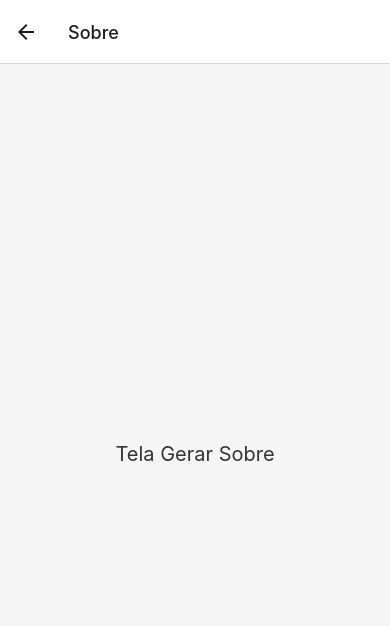
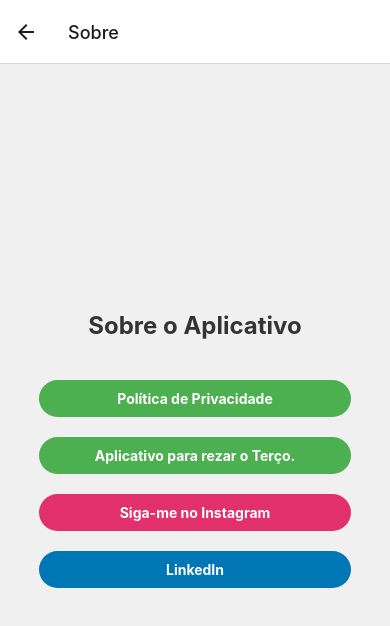
Before and after one commit to jc2x7/palpitesdobicho, a React Native app: screen /Sobre in a window 390 px wide. Shown: the top 626 px of the page. Built offline with nearby package versions, Linux system fonts and the light colour scheme.

Commit message:
antesdapropaganda
antesdapropaganda

```diff
--- a/App.js
+++ b/App.js
@@ -22,9 +22,9 @@ function App() {
           options={{ headerShown: false }} // Oculta o cabeçalho para a tela Home
         />
         <Stack.Screen
-          name="GerarPalpite"
+          name="Gerar Palpite"
           component={GerarPalpite}
-          options={{ headerShown: false }}
+
         />
         <Stack.Screen name="Resultados" component={Resultados} />
         <Stack.Screen name="Historico" component={Historico} />
--- a/package.json
+++ b/package.json
@@ -18,7 +18,9 @@
     "react-native": "0.72.6",
     "react-native-linear-gradient": "^2.8.3",
     "react-native-safe-area-context": "4.6.3",
-    "react-native-screens": "~3.22.0"
+    "react-native-screens": "~3.22.0",
+    "react-native-share": "^10.0.2",
+    "react-native-webview": "^13.6.4"
   },
   "devDependencies": {
     "@babel/core": "^7.20.0"
--- a/src/screens/GerarPalpite/index.js
+++ b/src/screens/GerarPalpite/index.js
@@ -1,6 +1,6 @@
 // src/screens/GerarPalpite/index.js
 import React, { useState, useEffect } from "react";
-import { View, Text, TouchableOpacity, StyleSheet, Image } from "react-native";
+import { View, Text, TouchableOpacity, StyleSheet, Image, Share, Platform } from "react-native";
 import AsyncStorage from '@react-native-async-storage/async-storage';
 
 
@@ -70,6 +70,26 @@ const salvarPalpite = async (novoPalpite) => {
   }
 };
   */
+
+const compartilharNoWhatsApp = async () => {
+  try {
+    const mensagem = `Confira o meu palpite do dia:\n\n` +
+      `Animal: ${palpite.animal}\n` +
+      `Dezena: ${palpite.dezena}\n` +
+      `Centena: ${palpite.centena}\n` +
+      `Milhar: ${palpite.milhar}\n` +
+      `Frase: ${palpite.frase}\n\n` +
+      `Compartilhado via App de Palpites`;
+
+    await Share.share({
+      message: mensagem,
+      // Para iOS, a URL é inclusa na mensagem
+      url: Platform.OS === 'android' ? 'whatsapp://send?text=' + mensagem : undefined,
+    });
+  } catch (error) {
+    console.error('Erro ao compartilhar no WhatsApp', error);
+  }
+};
 
   const gerarNumeroAleatorio = (min, max) => {
     const range = max - min + 1;
@@ -156,18 +176,18 @@ const salvarPalpite = async (novoPalpite) => {
     "Fique atento(a) aos sinais, pois o {animal} de {data} tem uma surpresa.",
     "Neste dia {data}, o {animal} pode ser um sinal de sorte.",
     "Considere as oportunidades que o {animal} de {data} traz.",
-    "O {animal} de hoje, {data}, sugere um dia de reflexão.",
+    "{animal} de hoje, {data}, sugere um dia de reflexão.",
     "Preste atenção nos detalhes, o {animal} de {data} indica mudanças.",
-    "O {animal} deste dia {data} simboliza crescimento e progresso.",
+    "{animal} deste dia {data} simboliza crescimento e progresso.",
     "Que o {animal} de {data} inspire criatividade e inovação.",
     "Um dia de {data} sob a influência do {animal} promete ser interessante.",
-    "O {animal} de {data} traz uma mensagem de otimismo e esperança.",
+    "{animal} de {data} traz uma mensagem de otimismo e esperança.",
     "Em {data}, o {animal} sinaliza um momento de força e determinação.",
     "A sabedoria do {animal} em {data} te guiará para o sucesso.",
     "Este {data} será especial, graças à energia do {animal}.",
     "Hoje, {data}, o {animal} representa novos começos e oportunidades.",
     "Confie na intuição: o {animal} de {data} traz insights poderosos.",
-    "O {animal} de hoje, {data}, encoraja você a perseguir seus sonhos.",
+    "{animal} de hoje, {data}, encoraja você a perseguir seus sonhos.",
     "Este {data} é sobre aprender e crescer, inspirado pelo {animal}.",
     "O {animal} deste {data} te incentiva a abraçar mudanças.",
     "Em {data}, o {animal} lembra a importância da paciência e do tempo.",
@@ -286,7 +306,12 @@ const salvarPalpite = async (novoPalpite) => {
 
 {palpiteGerado ? (
         <View>
+
           <Text style={styles.fraseText}>Você já tem um palpite para hoje. Aguarde até amanhã para gerar um novo palpite e boa sorte no jogo!</Text>
+          <TouchableOpacity style={styles.shareButton} onPress={compartilharNoWhatsApp}>
+          <Text style={styles.shareButtonText}>Compartilhar no WhatsApp</Text>
+        </TouchableOpacity>
+
         </View>
       ) : (
         <TouchableOpacity style={styles.button} onPress={gerarPalpite}>
@@ -351,6 +376,7 @@ const styles = StyleSheet.create({
     fontWeight: "bold",
     color: "#4caf50", // Cor destacada para o nome do animal
     marginBottom: 15,
+
   },
   fraseText: {
     fontSize: 16,
@@ -360,6 +386,18 @@ const styles = StyleSheet.create({
     paddingHorizontal: 20,
     marginTop: 20,
   },
+  shareButton: {
+    backgroundColor: "#25D366", // Cor do WhatsApp
+    padding: 15,
+    borderRadius: 10,
+    marginTop: 10,
+  },
+  shareButtonText: {
+    color: "#fff",
+    fontSize: 16,
+    fontWeight: "bold",
+    textAlign: 'center'
+  },
 });
 
 export default GerarPalpite;
--- a/src/screens/Home/index.js
+++ b/src/screens/Home/index.js
@@ -12,7 +12,7 @@ function Home({ navigation }) {
 
       <TouchableOpacity
         style={styles.button}
-        onPress={() => navigation.navigate('GerarPalpite')}>
+        onPress={() => navigation.navigate('Gerar Palpite')}>
         <Text style={styles.buttonText}>Gerar Palpite</Text>
       </TouchableOpacity>
 
--- a/src/screens/Resultados/index.js
+++ b/src/screens/Resultados/index.js
@@ -1,8 +1,44 @@
-// src/screens/GerarPalpite/index.js
-import GenericScreen from '../GenericScreen';
+//https://bit.ly/loteriasbrbicho
 
-const GerarPalpite = () => {
-  return <GenericScreen title="Tela Resultados" />;
+import React, { useState } from 'react';
+import { SafeAreaView, StyleSheet, ActivityIndicator, View } from 'react-native';
+import WebView from 'react-native-webview';
+
+const App = () => {
+  const [loading, setLoading] = useState(true);
+
+  return (
+    <SafeAreaView style={styles.container}>
+      <WebView
+        source={{ uri: 'https://bit.ly/loteriasbrbicho' }}
+        style={styles.webview}
+        onLoad={() => setLoading(false)}
+      />
+      {loading && (
+        <View style={styles.loadingContainer}>
+          <ActivityIndicator size="large" color="#0000ff" />
+        </View>
+      )}
+    </SafeAreaView>
+  );
 };
 
-export default GerarPalpite;
+const styles = StyleSheet.create({
+  container: {
+    flex: 1,
+  },
+  webview: {
+    flex: 1,
+  },
+  loadingContainer: {
+    position: 'absolute',
+    left: 0,
+    right: 0,
+    top: 0,
+    bottom: 0,
+    alignItems: 'center',
+    justifyContent: 'center',
+  },
+});
+
+export default App;
--- a/src/screens/Sobre/index.js
+++ b/src/screens/Sobre/index.js
@@ -1,8 +1,76 @@
-// src/screens/GerarPalpite/index.js
-import GenericScreen from '../GenericScreen';
+import React from 'react';
+import { View, Text, TouchableOpacity, StyleSheet, Linking } from 'react-native';
 
-const GerarPalpite = () => {
-  return <GenericScreen title="Tela Gerar Sobre" />;
+const AboutPage = () => {
+  const handleOpenLink = (url) => {
+    Linking.openURL(url).catch((err) => console.error("Couldn't load page", err));
+  };
+
+  return (
+    <View style={styles.container}>
+      <Text style={styles.title}>Sobre o Aplicativo</Text>
+
+      <TouchableOpacity
+        style={[styles.button, styles.privacyButton]}
+        onPress={() => handleOpenLink('https://bit.ly/3tylw3r')}>
+        <Text style={styles.buttonText}>Política de Privacidade</Text>
+      </TouchableOpacity>
+
+      <TouchableOpacity
+        style={[styles.button, styles.privacyButton]}
+        onPress={() => handleOpenLink('https://TercosGratisCelular')}>
+        <Text style={styles.buttonText}>Aplicativo para rezar o Terço.</Text>
+      </TouchableOpacity>
+
+      <TouchableOpacity
+        style={[styles.button, styles.instagramButton]}
+        onPress={() => handleOpenLink('https://instagram.com/juliolemosdf')}>
+        <Text style={styles.buttonText}>Siga-me no Instagram</Text>
+      </TouchableOpacity>
+
+      <TouchableOpacity
+        style={[styles.button, styles.linkedinButton]}
+        onPress={() => handleOpenLink('https://linkedin.com/in/juliolemosdf')}>
+        <Text style={styles.buttonText}>LinkedIn</Text>
+      </TouchableOpacity>
+    </View>
+  );
 };
 
-export default GerarPalpite;
+const styles = StyleSheet.create({
+  container: {
+    flex: 1,
+    justifyContent: 'center',
+    alignItems: 'center',
+    backgroundColor: '#f0f0f0', // Cor de fundo leve
+  },
+  title: {
+    fontSize: 24,
+    fontWeight: 'bold',
+    marginBottom: 30,
+    color: '#333', // Cor do texto
+  },
+  button: {
+    marginVertical: 10,
+    paddingHorizontal: 20,
+    paddingVertical: 10,
+    borderRadius: 25,
+    width: '80%',
+    alignItems: 'center',
+  },
+  privacyButton: {
+    backgroundColor: '#4CAF50', // Cor verde
+  },
+  instagramButton: {
+    backgroundColor: '#E1306C', // Cor característica do Instagram
+  },
+  linkedinButton: {
+    backgroundColor: '#0077B5', // Cor característica do LinkedIn
+  },
+  buttonText: {
+    color: 'white',
+    fontWeight: 'bold',
+  },
+});
+
+export default AboutPage;
```
Also changed, not shown: 2 other files (tests, documents, lock files or other folders).
